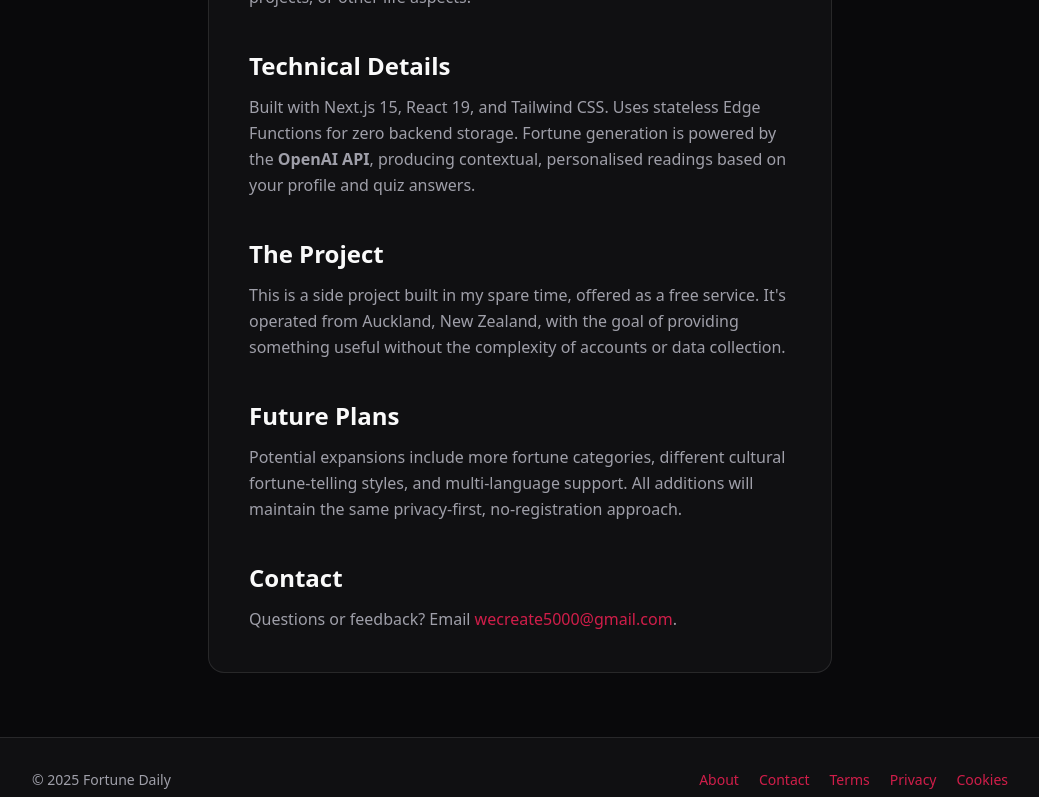
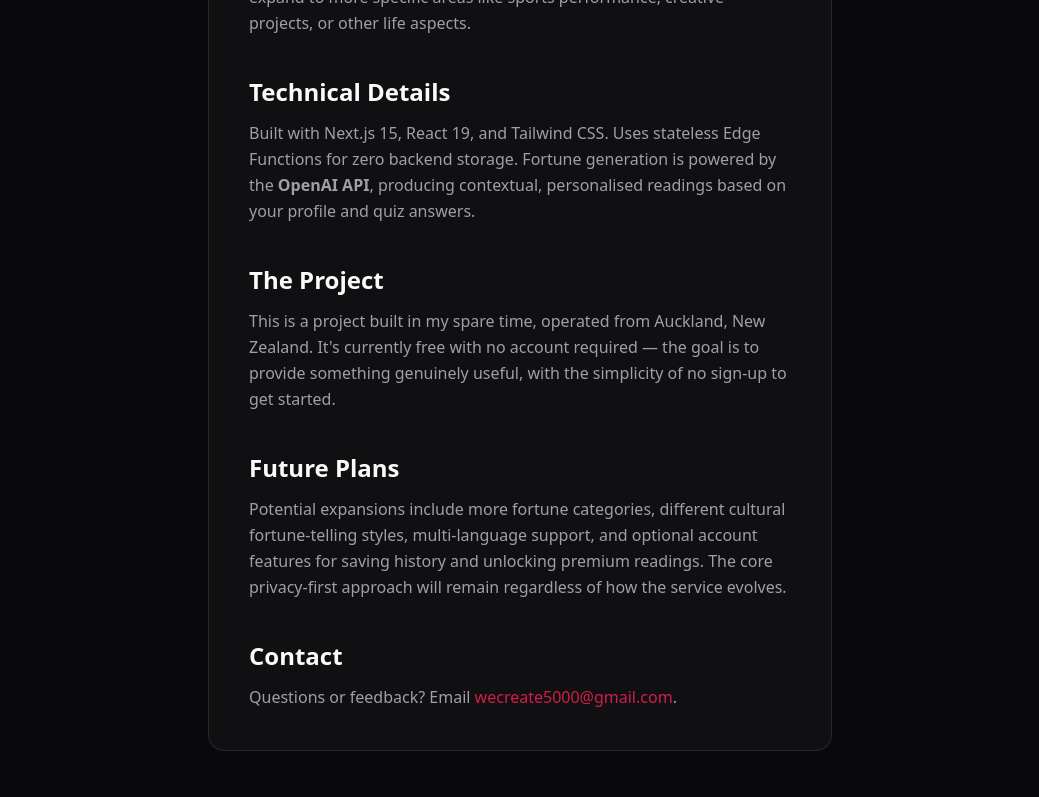
Before and after one commit to LeConsulat2/fortune-final, a Next.js app: page /about in a window 1280 px wide. Shown: the part 1272-2069 px from the top of the page, without its empty margins (120-1159 px from the left). Built offline with nearby package versions, Linux system fonts and the light colour scheme.

Commit message:
t&c updates

```diff
--- a/app/(content)/faq/page.tsx
+++ b/app/(content)/faq/page.tsx
@@ -11,7 +11,7 @@ const FAQS = [
   },
   {
     q: 'Is Your-Fortune free?',
-    a: 'Yes — Your-Fortune is completely free to use. We believe thoughtful, emotionally aware tools should be accessible to everyone, with no hidden costs or surprises.',
+    a: 'Your-Fortune is currently free to use. We believe thoughtful, emotionally aware tools should be accessible to everyone. Future premium features may be introduced, but a free tier will always be part of the experience.',
   },
   {
     q: 'Do you store my personal information?',
--- a/app/(info)/about/page.tsx
+++ b/app/(info)/about/page.tsx
@@ -64,7 +64,7 @@ export default function AboutPage() {
               Built with privacy in mind. Your profile is stored only in your
               own browser&apos;s localStorage — never on our servers — and your
               generated fortune is ephemeral, disappearing when you close the
-              tab. No user tracking, no accounts, no data collection on our end.
+              tab. No user tracking, no data collection on our end. Currently no account is required to use the service.
             </p>
           </section>
 
@@ -97,10 +97,10 @@ export default function AboutPage() {
               The Project
             </h2>
             <p className="text-muted-foreground leading-relaxed">
-              This is a side project built in my spare time, offered as a free
-              service. It&apos;s operated from Auckland, New Zealand, with the
-              goal of providing something useful without the complexity of
-              accounts or data collection.
+              This is a project built in my spare time, operated from Auckland,
+              New Zealand. It&apos;s currently free with no account required —
+              the goal is to provide something genuinely useful, with the
+              simplicity of no sign-up to get started.
             </p>
           </section>
 
@@ -110,9 +110,10 @@ export default function AboutPage() {
             </h2>
             <p className="text-muted-foreground leading-relaxed">
               Potential expansions include more fortune categories, different
-              cultural fortune-telling styles, and multi-language support. All
-              additions will maintain the same privacy-first, no-registration
-              approach.
+              cultural fortune-telling styles, multi-language support, and
+              optional account features for saving history and unlocking premium
+              readings. The core privacy-first approach will remain regardless
+              of how the service evolves.
             </p>
           </section>
 
--- a/app/page.tsx
+++ b/app/page.tsx
@@ -27,6 +27,7 @@ const IMAGE_FILES = [
   'somelater-theme.png',
   'answerstime-theme.png',
   'slowdown-theme.png',
+  'youth.png',
 ];
 
 export default function Home() {
```
Also changed, not shown: 1 other file (tests, documents, lock files or other folders).
